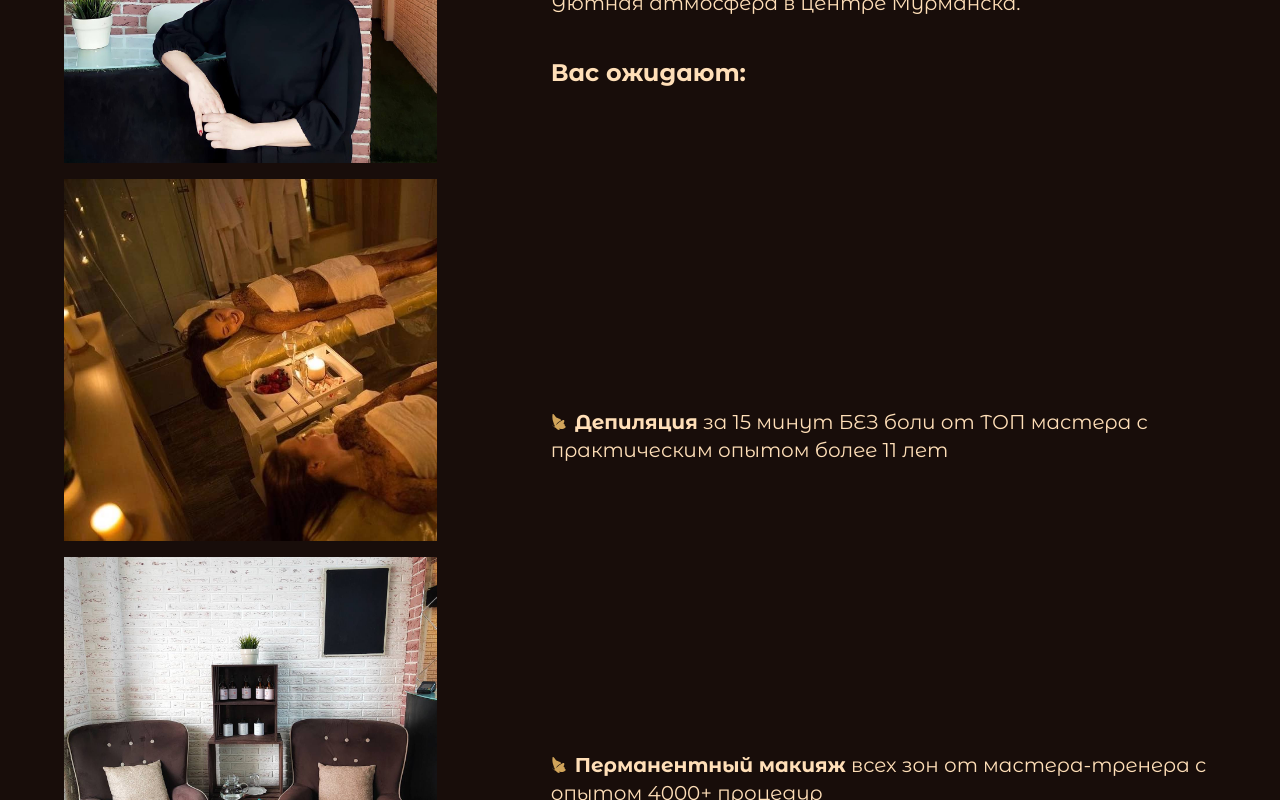
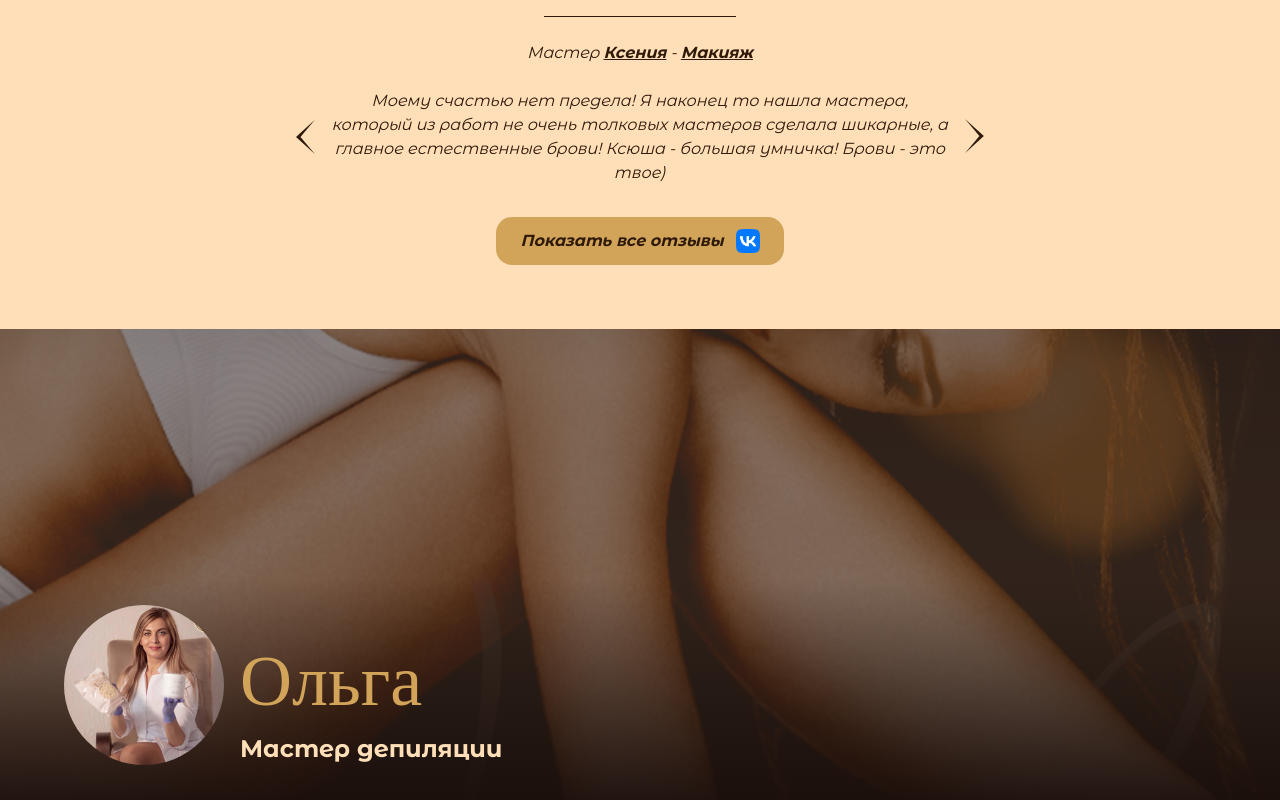
Before and after one commit to KoraReinolds/nikole, a Nuxt app: page / in a window 1280 px wide. Shown: the part 200-1000 px from the top of the page. Built offline with nearby package versions, Linux system fonts and the light colour scheme; what vue-yandex-maps would draw is missing.

Commit message:
adaptive header of service section

```diff
--- a/components/Services.vue
+++ b/components/Services.vue
@@ -6,24 +6,36 @@ const descHidden = ref(false)
 </script>
 
 <template>
-  <div class="flex flex-col items-center bg-black text-xl text-secondary pb-20">
+  <div class="flex flex-col justify-center items-center bg-black text-xl text-secondary relative">
 
-    <div class="h-52 relative w-full flex justify-center">
     <FadedImg v-if="master.img">
-        <img class="object-cover w-full h-full absolute inset-0" :src="master.img">
+      <img class="object-cover w-full h-[360px] sm:h-[500px] absolute inset-0" :src="master.img">
     </FadedImg>
-      <div class="flex flex-row items-end justify-start w-full max-w-2xl">
-        <div class="shrink-0 w-32 h-32">
+
+    <div class="h-[360px] sm:h-[500px] w-full grid grid-cols-12 max-w-7xl px-16">
+
+      <div
+        class="flex flex-wrap sm:flex-nowrap items-end justify-center col-start-1 sm:col-start-3 lg:col-start-1 col-span-12 sm:col-span-8 lg:col-span-6 mt-auto mb-12 lg:mb-16">
+        <div class="shrink-0 w-28 h-28 sm:w-40 sm:h-40 float-left mr-4">
           <img class="object-cover w-full h-full rounded-full relative" :src="master.imgMaster">
         </div>
-        <div class="flex text-left ml-4 mb-2 flex-col font-m text-secondary relative">
-          <h1 class="break-words leading-12 text-5xl">{{ master.name }}</h1>
-          <h1 class="break-words leading-12 text-4xl">{{ master.specialization }}</h1>
-        </div>
+        <h1 class="font-m break-words leading-12 text-5xl text-secondary relative sm:hidden">{{ master.name }}</h1>
+        <div class="w-full mt-4 text-center sm:text-start">
+          <h1
+            class="font-m break-words leading-12 text-5xl md:text-6xl lg:text-7xl text-secondary relative hidden sm:block mb-4">
+            {{ master.name }}
+          </h1>
+          <h1 class="break-words leading-12 text-xl sm:text-2xl font-bold text-main relative">
+            {{ master.specialization }}
+          </h1>
         </div>
       </div>
 
-    <div class="max-w-2xl">
+    </div>
+
+  </div>
+
+  <!-- <div class="max-w-2xl">
 
     <div class="bg-secondary h-[1px] w-96 my-6 max-w-2xl" />
 
@@ -67,9 +79,7 @@ const descHidden = ref(false)
 
     <Btn class="mt-8 bg-main" link="https://dikidi.ru/ru/profile/profstudiya_nikole_715159/" title="Записаться">
     </Btn>
-    </div>
-
-  </div>
+  </div> -->
 </template>
 
 <style lang="postcss" scoped></style>
--- a/pages/index.vue
+++ b/pages/index.vue
@@ -234,9 +234,9 @@ const masters = ref([
 
 <template>
   <!-- <HeroSection /> -->
-  <AboutUs />
+  <!-- <AboutUs /> -->
   <Reviews />
-  <!-- <Services :master="masters[0]" /> -->
+  <Services :master="masters[0]" />
   <!-- <Services :master="masters[1]" /> -->
   <!-- <School /> -->
   <!-- <Services :master="masters[2]" /> -->
```
Lines whose indentation alone changed are shown as unchanged.
